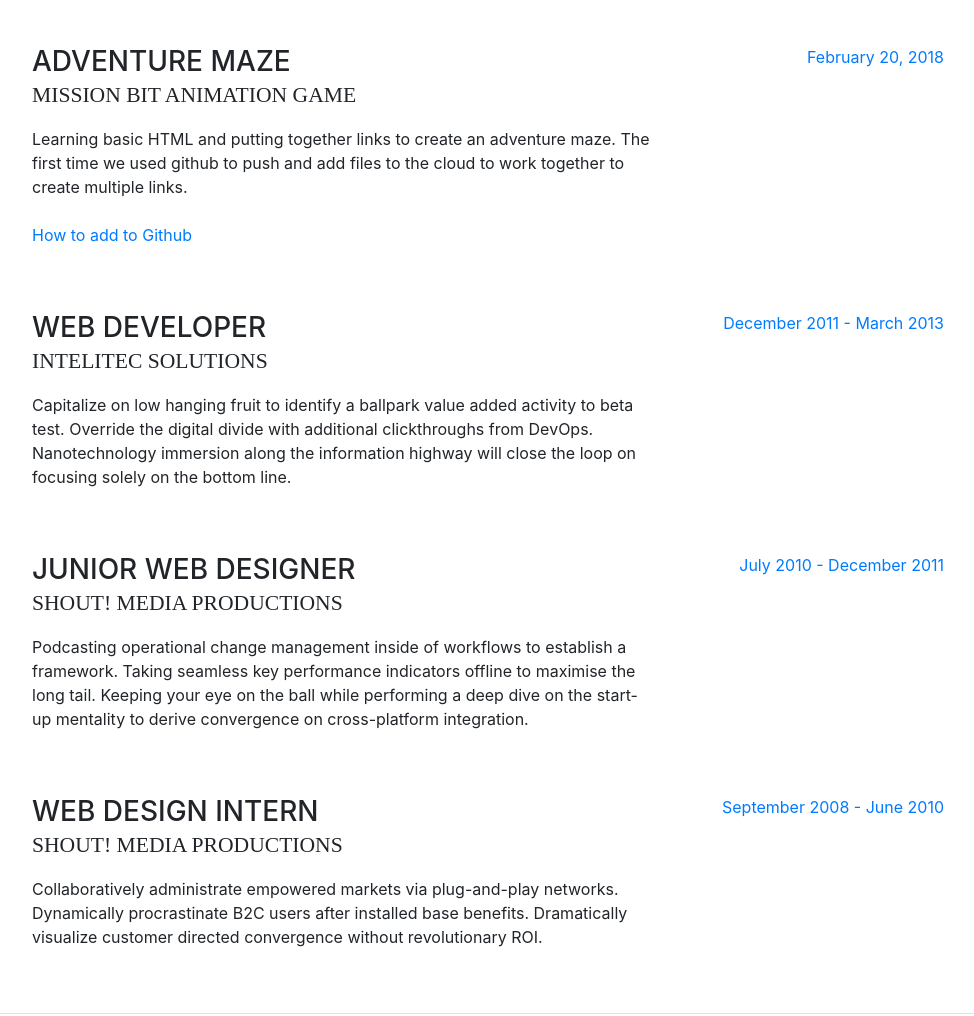
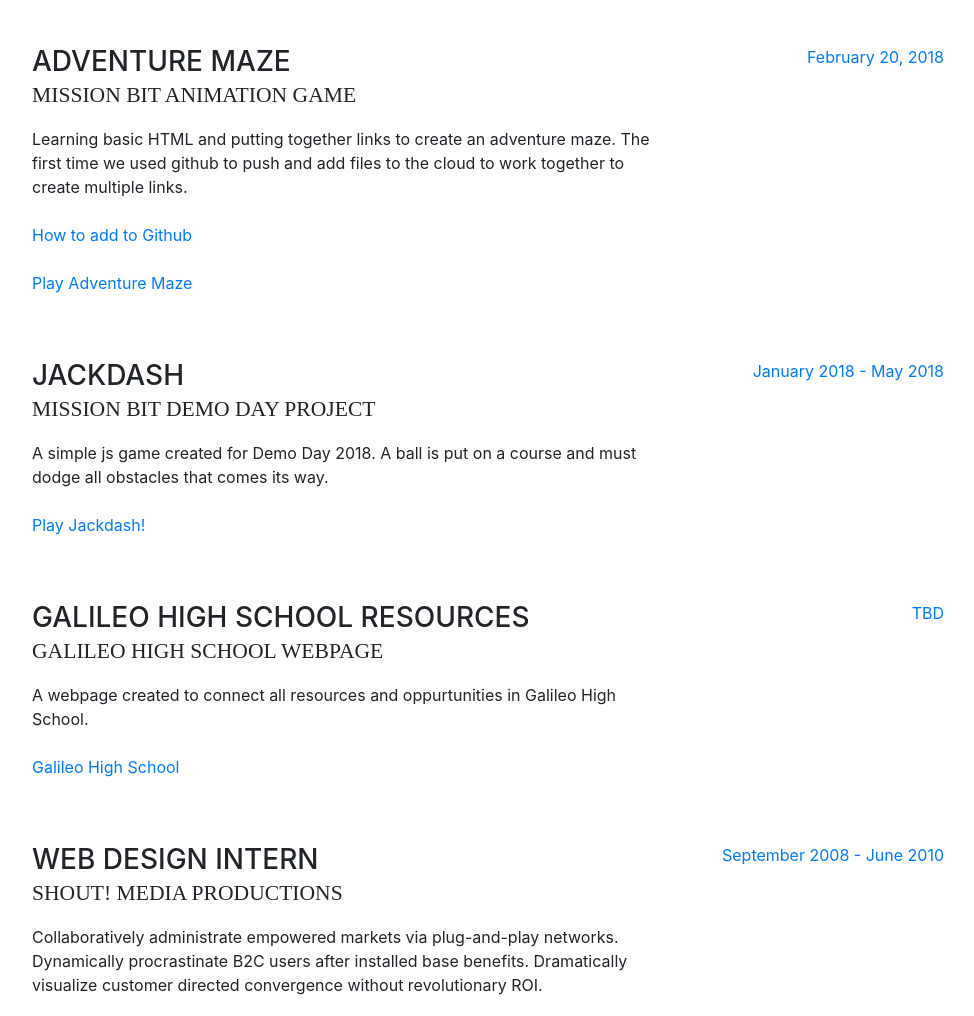
Before and after one commit to jillian12/jillian12.github.io, a website with bundled scripts: page index.html in a window 1280 px wide. Shown: the part 1689-2705 px from the top of the page, without its empty margins (288-1262 px from the left). Built offline with nearby package versions, Linux system fonts and the light colour scheme; a web font is replaced by a local one.

Commit message:
add links

```diff
--- a/index.html
+++ b/index.html
@@ -152,7 +152,7 @@
             <div class="resume-content mr-auto">
               <h3 class="mb-0">Adventure Maze</h3>
               <div class="subheading mb-3">Mission Bit Animation Game</div>
-              <p>Learning basic HTML and putting together links to create an adventure maze. The first time we used github to push and add files to the cloud to work together to create multiple links. <br> <br> <a href="https://ggorlen.github.io/mb/modules/10/#git">How to add to Github</a></p>
+              <p>Learning basic HTML and putting together links to create an adventure maze. The first time we used github to push and add files to the cloud to work together to create multiple links. <br> <br> <a href="https://ggorlen.github.io/mb/modules/gitsheet/" target="_blank">How to add to Github</a><br> <br><a href="https://jillian12.github.io/adventuremaze/" target="_blank">Play Adventure Maze</a></p>
             </div>
             <div class="resume-date text-md-right">
               <span class="text-primary">February 20, 2018</span>
@@ -161,23 +161,23 @@
 
           <div class="resume-item d-flex flex-column flex-md-row mb-5">
             <div class="resume-content mr-auto">
-              <h3 class="mb-0">Web Developer</h3>
-              <div class="subheading mb-3">Intelitec Solutions</div>
-              <p>Capitalize on low hanging fruit to identify a ballpark value added activity to beta test. Override the digital divide with additional clickthroughs from DevOps. Nanotechnology immersion along the information highway will close the loop on focusing solely on the bottom line.</p>
+              <h3 class="mb-0">Jackdash</h3>
+              <div class="subheading mb-3">Mission Bit Demo Day Project</div>
+              <p>A simple js game created for Demo Day 2018. A ball is put on a course and must dodge all obstacles that comes its way.  <br> <br> <a href="https://jillian12.github.io/jackdashgame/" target="_blank">Play Jackdash!</a></p>
             </div>
             <div class="resume-date text-md-right">
-              <span class="text-primary">December 2011 - March 2013</span>
+              <span class="text-primary">January 2018 - May 2018</span>
             </div>
           </div>
 
           <div class="resume-item d-flex flex-column flex-md-row mb-5">
             <div class="resume-content mr-auto">
-              <h3 class="mb-0">Junior Web Designer</h3>
-              <div class="subheading mb-3">Shout! Media Productions</div>
-              <p>Podcasting operational change management inside of workflows to establish a framework. Taking seamless key performance indicators offline to maximise the long tail. Keeping your eye on the ball while performing a deep dive on the start-up mentality to derive convergence on cross-platform integration.</p>
+              <h3 class="mb-0">Galileo High School Resources</h3>
+              <div class="subheading mb-3">Galileo High School Webpage</div>
+              <p>A webpage created to connect all resources and oppurtunities in Galileo High School. <br> <br> <a href="https://jillian12.github.io/galileohighschool" target="_blank"> Galileo High School</a></p>
             </div>
             <div class="resume-date text-md-right">
-              <span class="text-primary">July 2010 - December 2011</span>
+              <span class="text-primary">TBD</span>
             </div>
           </div>
 
```
Also changed, not shown: 1 other file.
